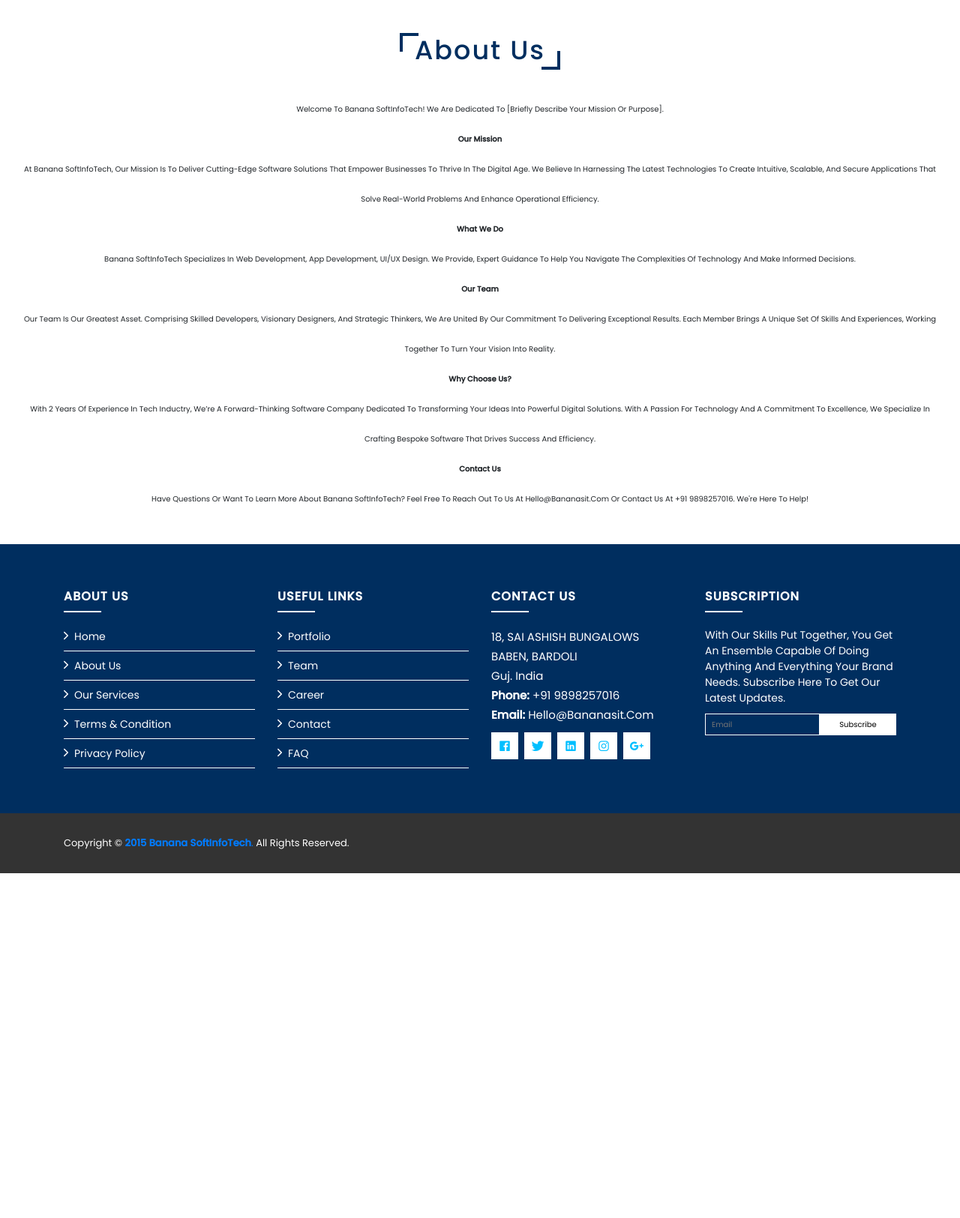
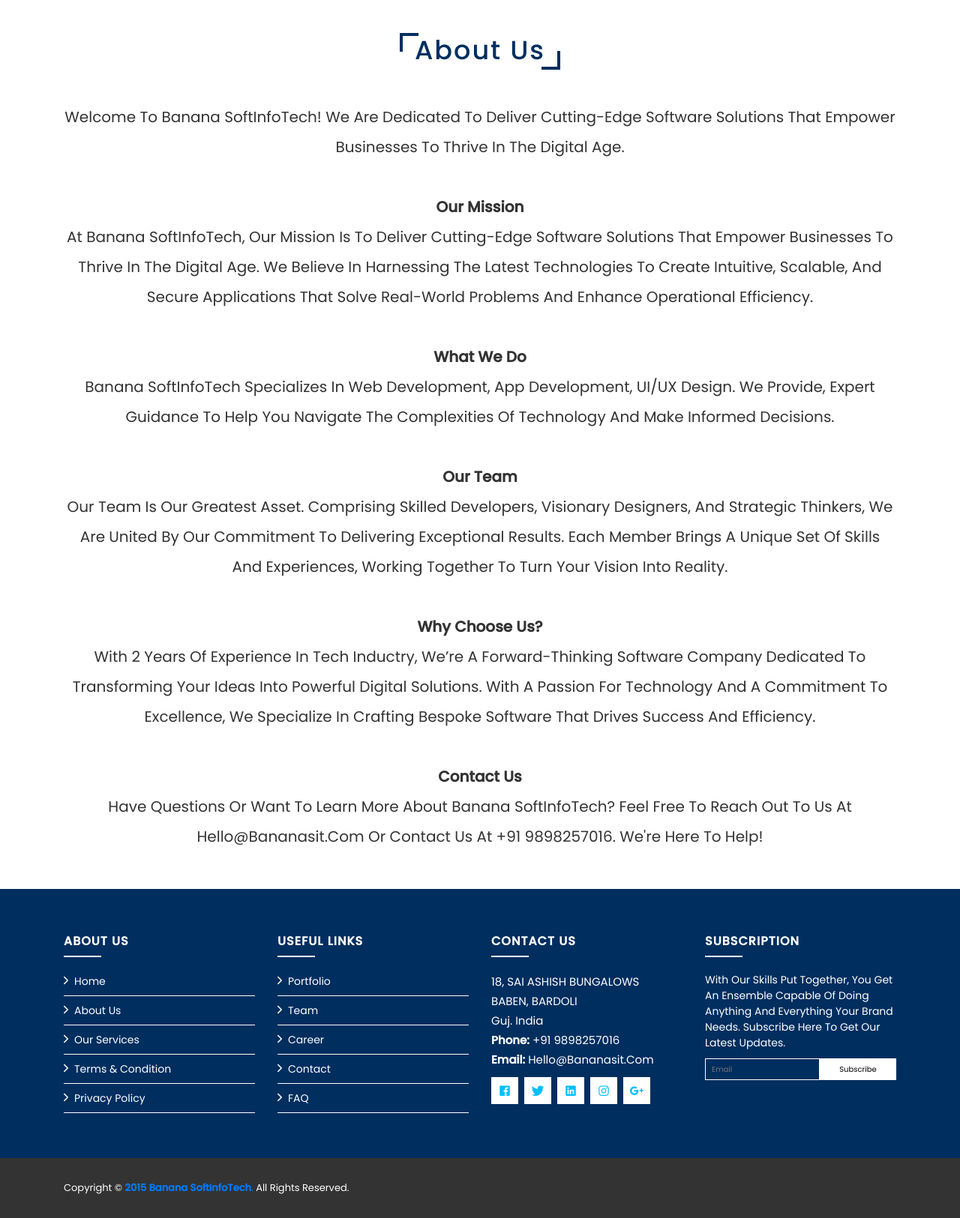
Before and after one commit to vidhi297/Banana-SoftInfoTech-Website, a Django app: page /about/ in a window 1280 px wide. Shown: the part 804-2429 px from the top of the page at 75% size. Before the commit the page ends 1969 px from the top, so only its background shows below. Run offline with Django 5.2, Linux system fonts and the light colour scheme; data comes from the database, SQL or seed files in the repository; both versions use the stored data as it was after the commit; some libraries are stand-ins or nearby versions.

Commit message:
Change in About Section

```diff
--- a/webbananasit/templates/about.html
+++ b/webbananasit/templates/about.html
@@ -18,25 +18,27 @@
         <div>
             <h3 class="heading">About Us</h3>
             <div class="row">
-                <p class="content">Welcome to Banana SoftInfoTech! We are dedicated to [briefly describe your mission or purpose].
-                    <br>
+                <div class="container content">
+                    <p>Welcome to Banana SoftInfoTech! We are dedicated to deliver cutting-edge software solutions that empower businesses to thrive in the digital age.
+                        <br><br>
                         {% for about in about_details %}
                         <strong>Our Mission</strong><br>
                         {{about.about_our_mission}}
-                    <br>
+                        <br><br>
                         <strong>What We Do</strong><br>
                         {{about.about_what_we_do}}
-                    <br>
+                        <br><br>
                         <strong>Our Team</strong><br>
                         {{about.about_our_team}}
-                    <br>
+                        <br><br>
                         <strong>Why Choose Us?</strong><br>
                         {{about.about_why_choose_us}}
-                    <br>
+                        <br><br>
                         <strong>Contact Us</strong><br>
                         {{about.about_contact_us}}
                         {% endfor %}
                     </p>
+                </div>
             </div>
         </div>
 
```
Also changed, not shown: webbananasit/db.sqlite3. Lines whose indentation alone changed are shown as unchanged.
